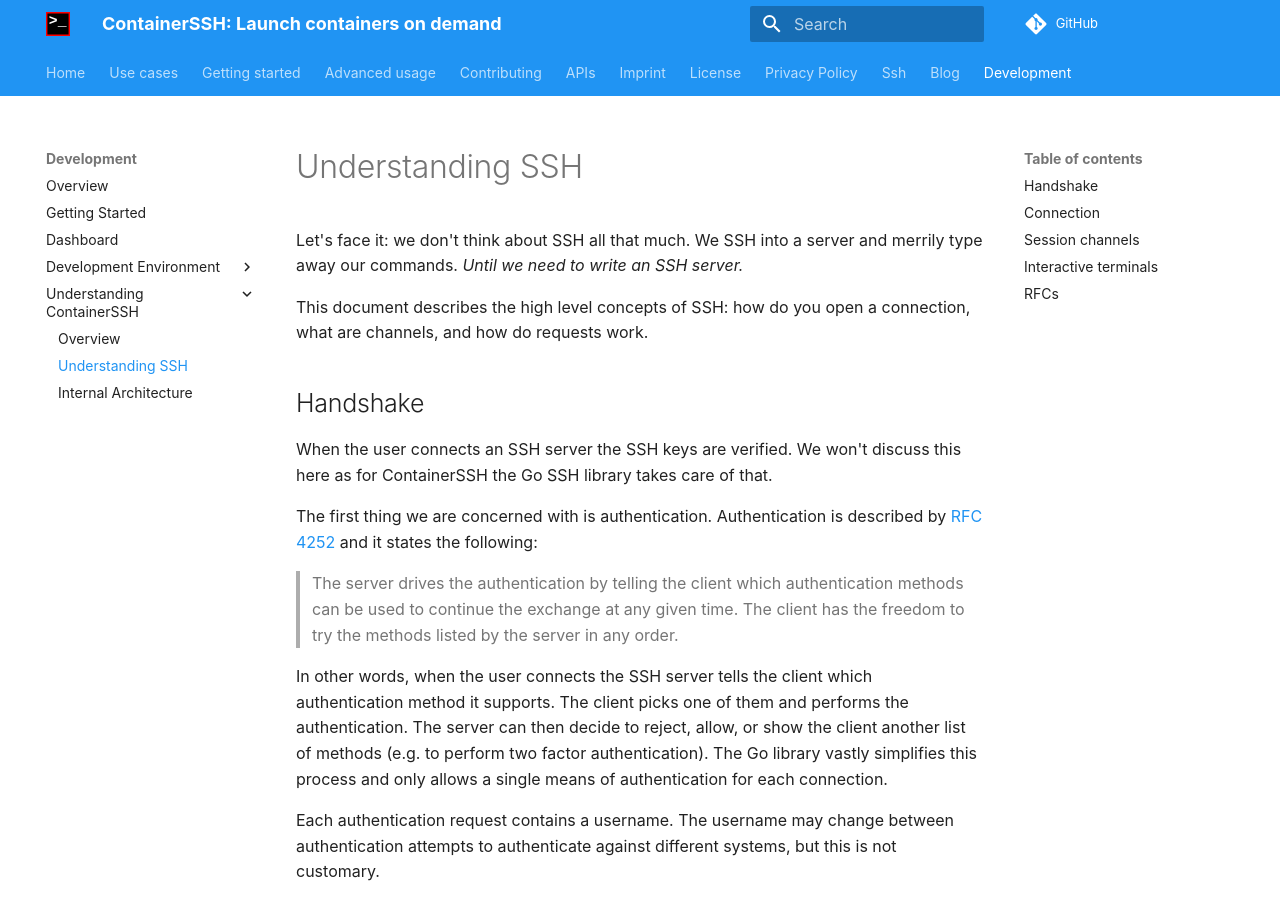
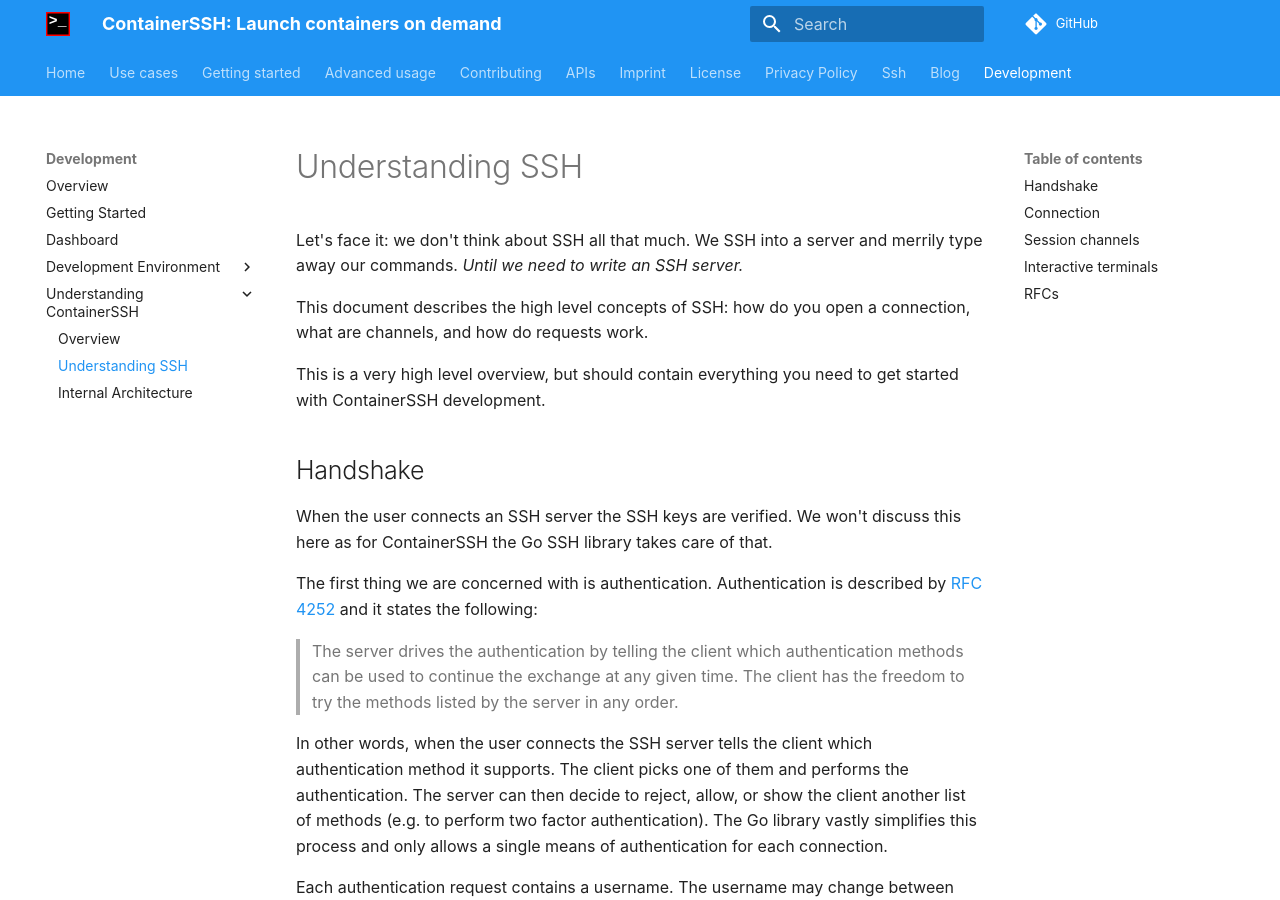
Before and after one commit to ContainerSSH/containerssh.github.io, an MkDocs documentation site: the page built from docs/development/containerssh/ssh.md, in a window 1280 px wide and 900 px high. Built offline with MkDocs 1.6.1 and Material for MkDocs 9.7.7, drawn with Linux system fonts in a browser that asks for light colours; comment, search, counter and statistics services are not loaded.

Commit message:
Added introductory sentence.

```diff
--- a/docs/development/containerssh/ssh.md
+++ b/docs/development/containerssh/ssh.md
@@ -3,6 +3,8 @@
 Let's face it: we don't think about SSH all that much. We SSH into a server and merrily type away our commands. *Until we need to write an SSH server.*
 
 This document describes the high level concepts of SSH: how do you open a connection, what are channels, and how do requests work.
+
+This is a very high level overview, but should contain everything you need to get started with ContainerSSH development.
 
 ## Handshake
 
```
